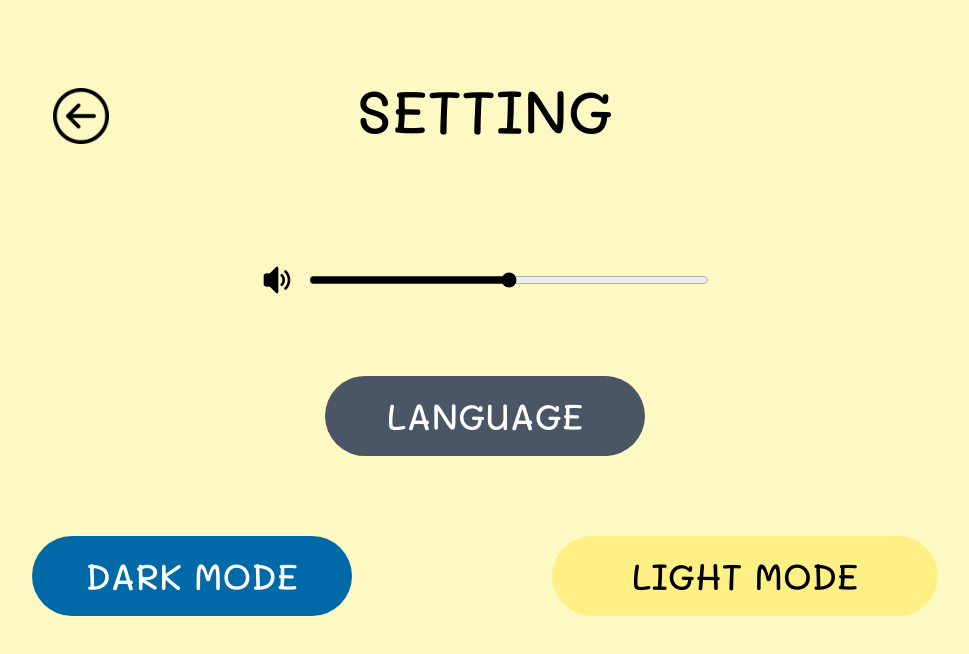
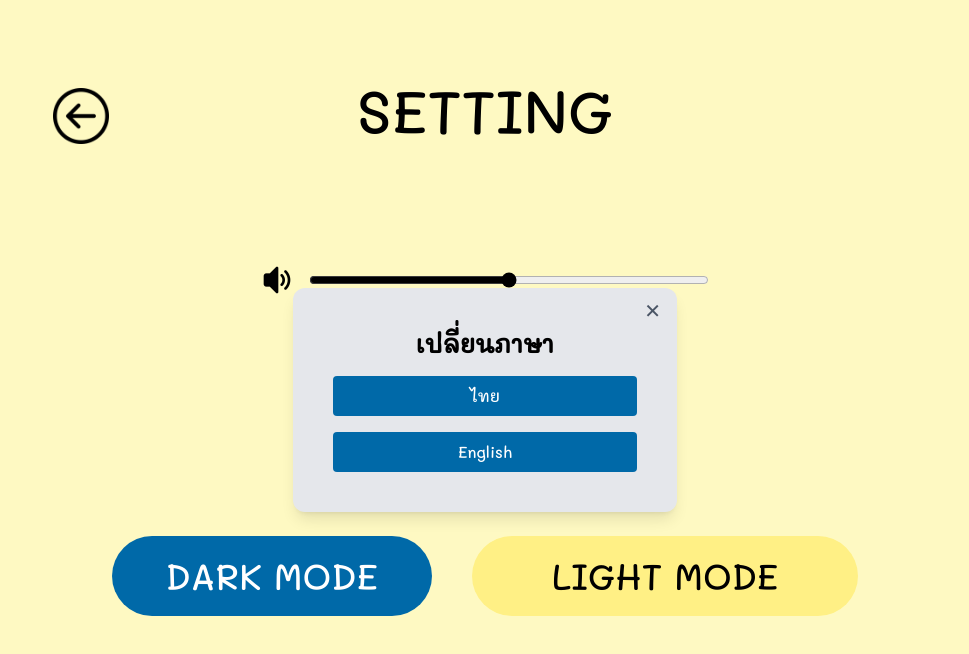
Before and after one commit to sanjblro/git101, a React (Vite) app: page /contact in a window 1280 px wide. Both pictures are taken after a click on the button "LANGUAGE". Shown: the top 654 px of the page, without its empty margins (155-1124 px from the left). Built offline with nearby package versions, Linux system fonts and the light colour scheme.

Commit message:
languagepage

```diff
--- a/src/components/pages/Contact.jsx
+++ b/src/components/pages/Contact.jsx
@@ -4,6 +4,7 @@ import { useNavigate } from 'react-router-dom';
 const Setting = () => {
   const navigate = useNavigate();
   const [volume, setVolume] = useState(50);
+  const [isLanguageModalOpen, setIsLanguageModalOpen] = useState(false);
 
   return (
     <div className="relative w-full bg-yellow-100 flex flex-col items-center justify-center min-h-screen font-[Mali]">
@@ -15,11 +16,9 @@ const Setting = () => {
         <img src="/image/back-button.png" className="w-14 h-14 cursor-pointer" />
       </button>
 
-
       <div className="top-20 text-6xl font-[Mali] absolute">
         SETTING
       </div>
-
 
       <div className="flex items-center w-full max-w-md mt-20 ">
         <img src="/image/sound.png" alt="volume" className="w-8 h-8 mr-4" />
@@ -34,12 +33,33 @@ const Setting = () => {
       </div>
 
 
-      <button className="bg-gray-600 rounded-full w-80 h-20 text-white text-4xl mt-20 cursor-pointer">
+      <button
+        className="bg-gray-600 rounded-full w-80 h-20 text-white text-4xl mt-20 cursor-pointer"
+        onClick={() => setIsLanguageModalOpen(true)}
+      >
         LANGUAGE
       </button>
 
+      {isLanguageModalOpen && (
+        <div className="fixed inset-0 bg-opacity-50 flex items-center justify-center z-50">
+          <div className="bg-gray-200 p-10 rounded-xl shadow-lg w-96 text-center relative">
+            <h2 className="text-2xl font-bold mb-4">เปลี่ยนภาษา</h2>
+            <button
+              className="absolute top-2 right-4 text-xl text-gray-600 hover:text-black"
+              onClick={() => setIsLanguageModalOpen(false)}
+            >
+              ✕
+            </button>
+            <div className="space-y-4 mt-4">
+              <button className="w-full py-2 bg-sky-700 text-white rounded">ไทย</button>
+              <button className="w-full py-2 bg-sky-700 text-white rounded">English</button>
+            </div>
+          </div>
+        </div>
+      )}
 
-      <div className="flex gap-50 mt-20 ">
+      {/* ปุ่มโหมด */}
+      <div className="flex gap-10 mt-20">
         <button className="bg-sky-700 rounded-full w-80 h-20 text-white text-4xl cursor-pointer">
           DARK MODE
         </button>
```
Also changed, not shown: src/components/StatePage.jsx (+11 -4 lines).
